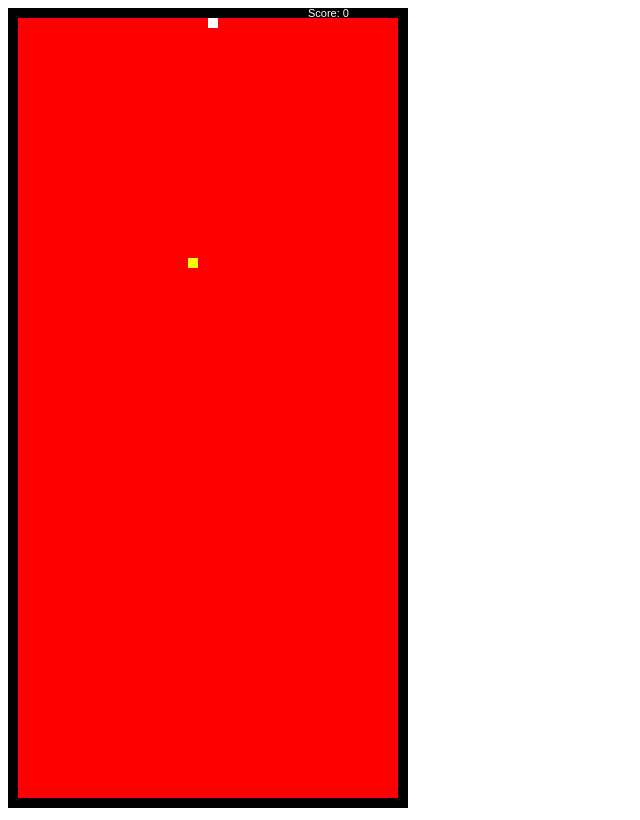
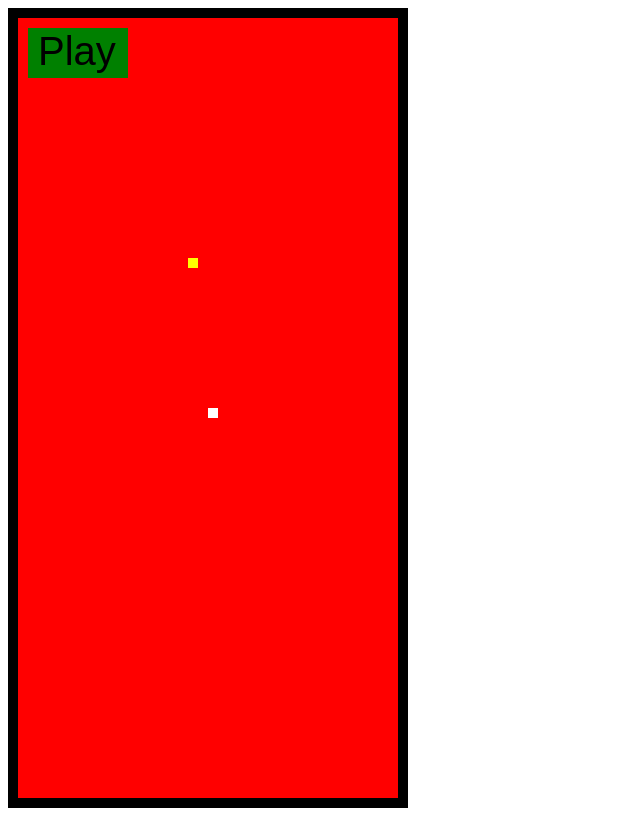
Before and after one commit to MasonHerwegh/snakeGame, a plain HTML site: page index.html in a window 1280 px wide. Shown: the whole page, without its empty margins (0-640 px from the left). Drawn offline with Linux system fonts and the light colour scheme.

Commit message:
End of Class 5/23/18
Added button before game starts and html button over button

```diff
--- a/game_loop.js
+++ b/game_loop.js
@@ -212,5 +212,3 @@ function loopHandler() { // game loop!
 		setTimeout(loopHandler, 100);
 	}
 }
-
-loopHandler(); //actually start
--- a/index.html
+++ b/index.html
@@ -2,5 +2,6 @@
 <html>
 	<body>
 		<script src="game_loop.js"></script>
+		<script src="snake.js"></script>
 	</body>
 </html>
--- a/snake.js
+++ b/snake.js
@@ -1,24 +1,36 @@
-window.addEventListener("click", clickHandler);
+//window.addEventListener("click", clickHandler);
 
-var c = document.getElementById("myCanvas");
-var ctx = c.getContext("2d");
-
-function buttonMaker(buttonColor, textColor, buttonText, bCoord1, bCoord2, tCoord) {
+function buttonMaker(buttonId, buttonColor, textColor, buttonText, bCoord1, bCoord2, tCoord) {
 	this.buttonColor = buttonColor;
 	this.textColor = textColor;
 	this.buttonText = buttonText;
+	this.tileC = tile.prototype.c
+	this.snakeCtx = this.tileC.getContext("2d");
 
-	ctx.fillStyle=buttonColor;
-	ctx.fillRect(bCoord1[0], bCoord1[1], bCoord2[0], bCoord2[1]);
-	ctx.stroke();
+	this.snakeCtx.fillStyle=buttonColor;
+	this.snakeCtx.fillRect(bCoord1[0], bCoord1[1], bCoord2[0], bCoord2[1]);
+	this.snakeCtx.stroke();
 
-	ctx.fillStyle=textColor;
-	ctx.font="40px Arial";
-	ctx.fillText(buttonText, tCoord[0], tCoord[1]);
+	this.snakeCtx.fillStyle=textColor;
+	this.snakeCtx.font="40px Arial";
+	this.snakeCtx.fillText(buttonText, tCoord[0], tCoord[1]);
+
+	let buttonElement = document.createElement("div");
+	buttonElement.id = buttonId;
+	buttonElement.style.display = "block";
+	buttonElement.style.width = bCoord2[0] - bCoord1[0] + "px";
+	buttonElement.style.height = bCoord2[1] - bCoord1[1] + "px";
+	buttonElement.style.top = bCoord1[0] + "px";
+	buttonElement.style.left = bCoord1[1] + "px";
+	buttonElement.style.position = "absolute";
+	document.body.appendChild(buttonElement);
 }
 
-var playButton = new buttonMaker("green", "black", "Play", [20, 20], [100, 50], [30, 57]);
+var playButton = new buttonMaker("playButton", "green", "black", "Play", [20, 20], [100, 50], [30, 57]);
 
-function clickHandler(event) {
-	playButton.onclick = ctx.clearRect(0, 0, this.c.width, this.c.height);
+document.getElementById("playButton").onclick = function() {
+	this.tileC = tile.prototype.c
+	this.snakeCtx = this.tileC.getContext("2d");
+	this.snakeCtx.clearRect(0, 0, this.tileC.width, this.tileC.height);
+	loopHandler();
 }
```
